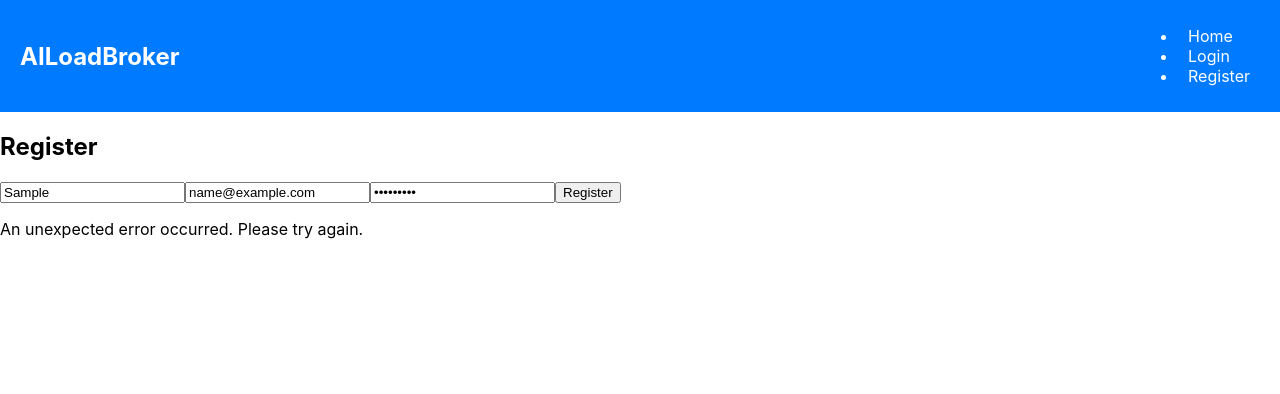
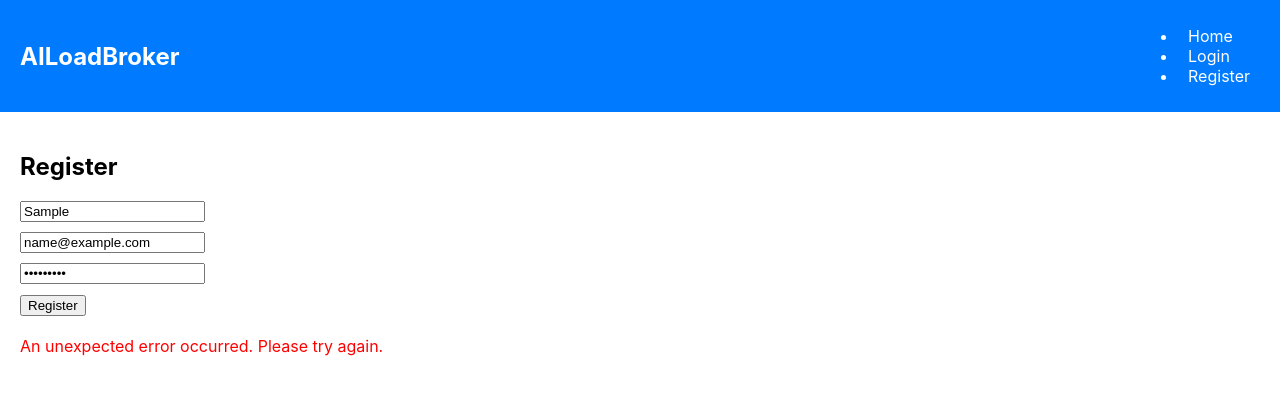
Before and after one commit to Jothu16/LoadBroker, a React (Create React App) app in the folder frontend/: page /register in a window 1280 px wide. Both pictures are taken after typing "Sample", "name@example.com", "Sample123" into the empty fields and a click on the button "Register". Shown: the top 394 px of the page. Built offline with nearby package versions, Linux system fonts and the light colour scheme; no server answers.

Commit message:
RegistrationPage

```diff
--- a/frontend/src/RegistrationPage.js
+++ b/frontend/src/RegistrationPage.js
@@ -5,52 +5,52 @@ import { useNavigate } from 'react-router-dom';
 function RegistrationPage() {
     const navigate = useNavigate();
     const [registrationStatus, setRegistrationStatus] = useState('');
+    const [isLoading, setIsLoading] = useState(false);  // Loading state
 
     const handleRegistration = async (event) => {
         event.preventDefault();
+        setIsLoading(true);  // Set loading state to true when registration starts
+
         const formData = new FormData(event.target);
-        const username = formData.get('username');
+        const firstName = formData.get('firstName');
         const password = formData.get('password');
         const email = formData.get('email');
 
         try {
-            const response = await axios.post('http://localhost:5000/api/users/register', {
-                username,
+            const { data } = await axios.post('http://localhost:5000/api/users/register', {
+                firstName,
                 password,
                 email
             });
 
-            console.log(response.data.message);
-            setRegistrationStatus(response.data.message);  // Update registration status on success
+            console.log(data.message);
+            setRegistrationStatus(data.message);  // Update registration status on success
 
             // Optionally, navigate the user to the login page after successful registration
             // navigate('/login');
         } catch (error) {
             console.error("Error registering user:", error);
-            if (error.response && error.response.data && error.response.data.message) {
-                setRegistrationStatus(error.response.data.message);  // Update registration status on error
-            } else {
-                setRegistrationStatus("An unexpected error occurred. Please try again.");
-            }
+            const errorMessage = error.response?.data?.message || "An unexpected error occurred. Please try again.";
+            setRegistrationStatus(errorMessage);  // Update registration status on error
+        } finally {
+            setIsLoading(false);  // Set loading state to false when registration ends
         }
     };
 
-// ... (rest of the code)
-
     return (
-    <div className="registration-page">
+        <div className="registration-page" style={{ padding: '20px' }}>
             <h2>Register</h2>
             <form onSubmit={handleRegistration}>
-            <input type="text" name="firstName" placeholder="First Name" required />
-            <input type="email" name="email" placeholder="Email" required />
-            <input type="password" name="password" placeholder="Password" required />
-            <button type="submit">Register</button>
+                <input type="text" name="firstName" placeholder="First Name" required style={{ display: 'block', marginBottom: '10px' }} />
+                <input type="email" name="email" placeholder="Email" required style={{ display: 'block', marginBottom: '10px' }} />
+                <input type="password" name="password" placeholder="Password" required style={{ display: 'block', marginBottom: '10px' }} />
+                <button type="submit" disabled={isLoading}>
+                    {isLoading ? 'Registering...' : 'Register'}
+                </button>
             </form>
-        {registrationStatus && <p>{registrationStatus}</p>}
+            {registrationStatus && <p style={{ marginTop: '20px', color: 'red' }}>{registrationStatus}</p>}
         </div>
     );
-
-
 }
 
 export default RegistrationPage;
```
Lines whose indentation alone changed are shown as unchanged.
